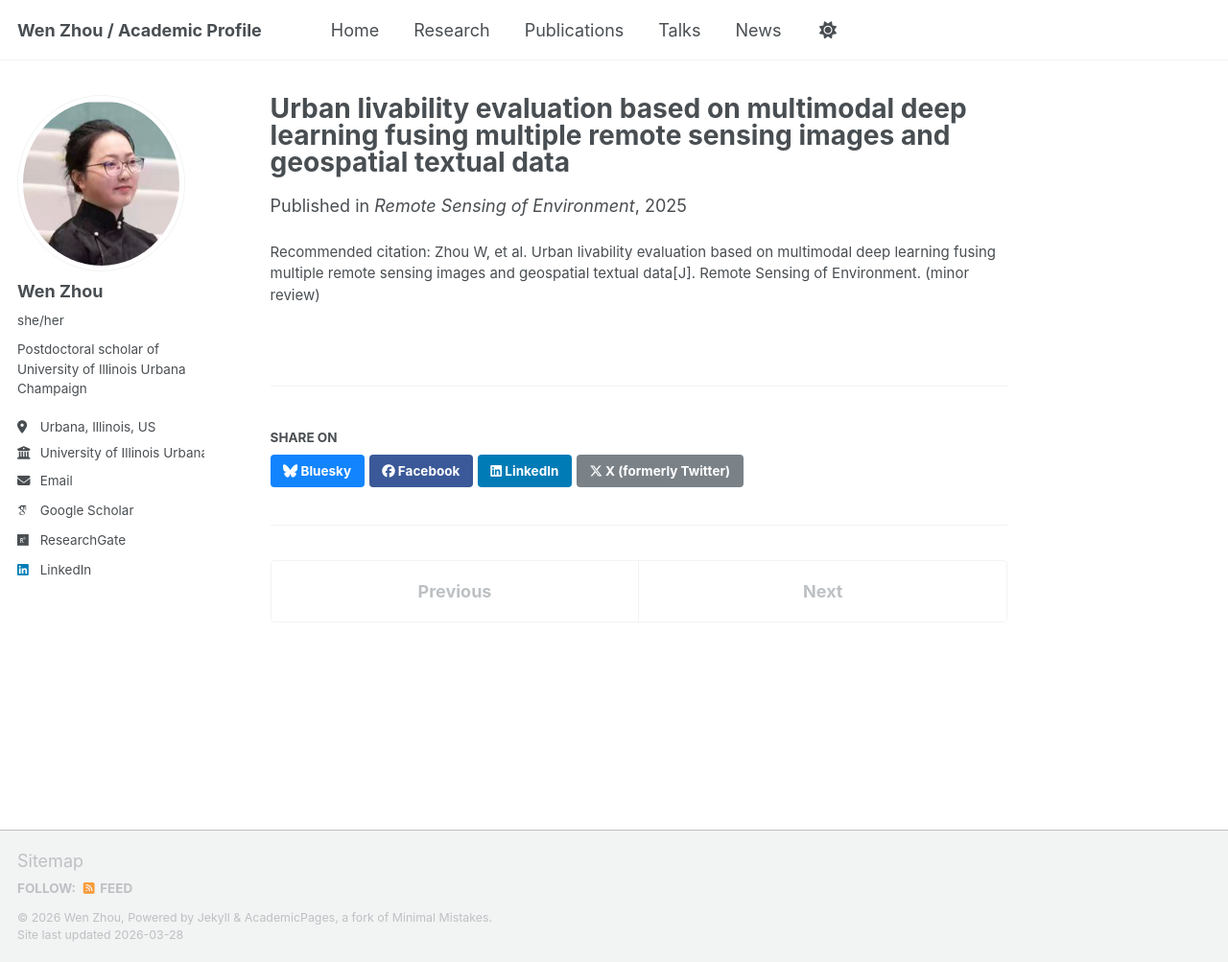
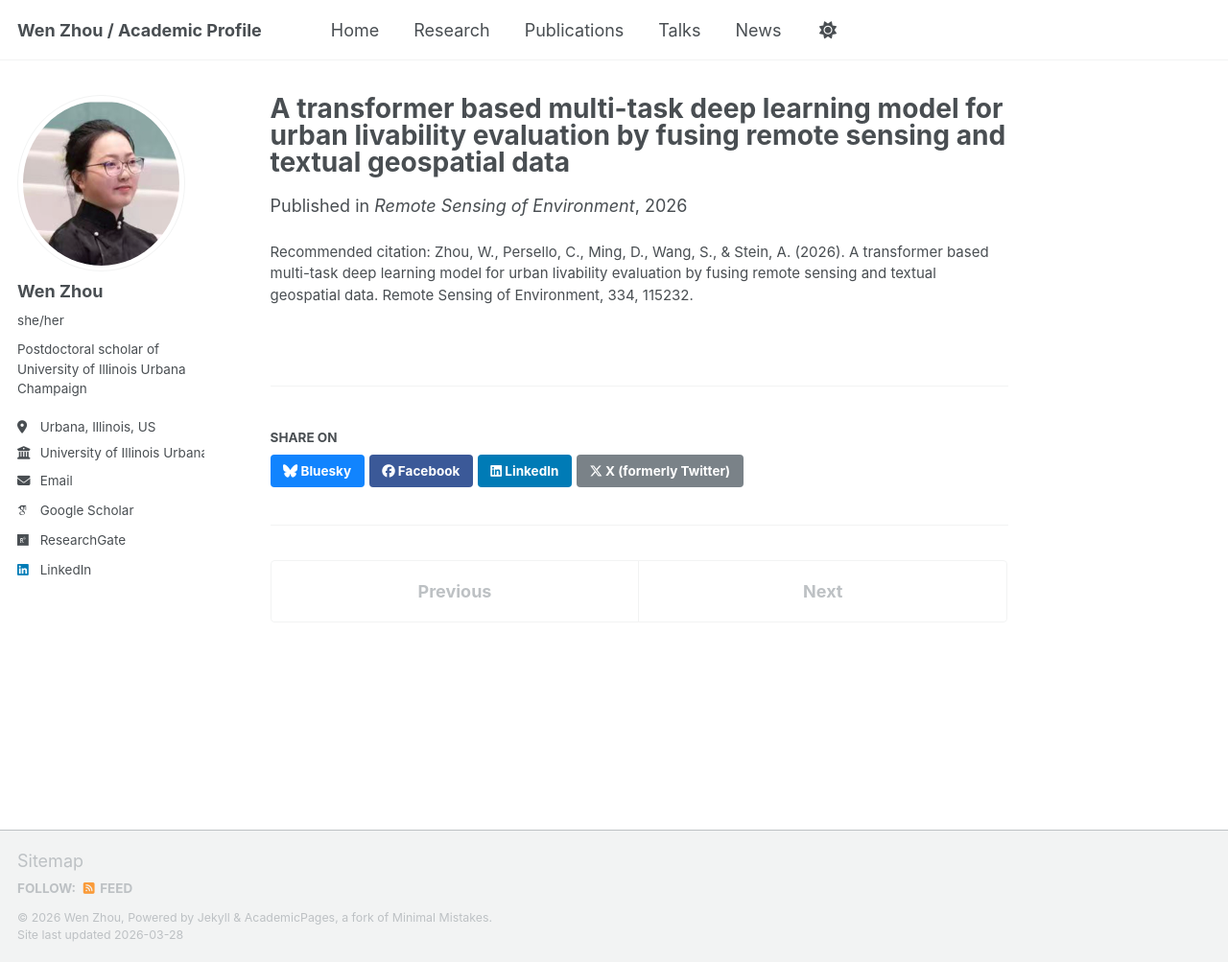
Before and after one commit to VienJou/vienjou.github.io, a Jekyll site: the page built from _publications/2025-01-02-urban-livability-evaluation-multimodal-deep-learning.md, in a window 1280 px wide and 1003 px high. Shown: the whole window at 96% size. Built offline with Jekyll 4.4.1, drawn with Linux system fonts in a browser that asks for light colours; some web fonts are replaced; a script that is not in the unit is left out.

Commit message:
Update 2025-01-02-urban-livability-evaluation-multimodal-deep-learning.md

```diff
--- a/_publications/2025-01-02-urban-livability-evaluation-multimodal-deep-learning.md
+++ b/_publications/2025-01-02-urban-livability-evaluation-multimodal-deep-learning.md
@@ -2,11 +2,11 @@
 collection: publications
 category: journals
 
-title: "Urban livability evaluation based on multimodal deep learning fusing multiple remote sensing images and geospatial textual data"
+title: "A transformer based multi-task deep learning model for urban livability evaluation by fusing remote sensing and textual geospatial data"
 authors: "Zhou W, et al"
-date: 2025-01-02
+date: 2026-03-01
 venue: "Remote Sensing of Environment"
-status: "Minor review"
+status: "published"
 journal_type: "Top Journal"
-citation: "Zhou W, et al. Urban livability evaluation based on multimodal deep learning fusing multiple remote sensing images and geospatial textual data[J]. Remote Sensing of Environment. (minor review)"
+citation: "Zhou, W., Persello, C., Ming, D., Wang, S., & Stein, A. (2026). A transformer based multi-task deep learning model for urban livability evaluation by fusing remote sensing and textual geospatial data. Remote Sensing of Environment, 334, 115232."
 ---
```
